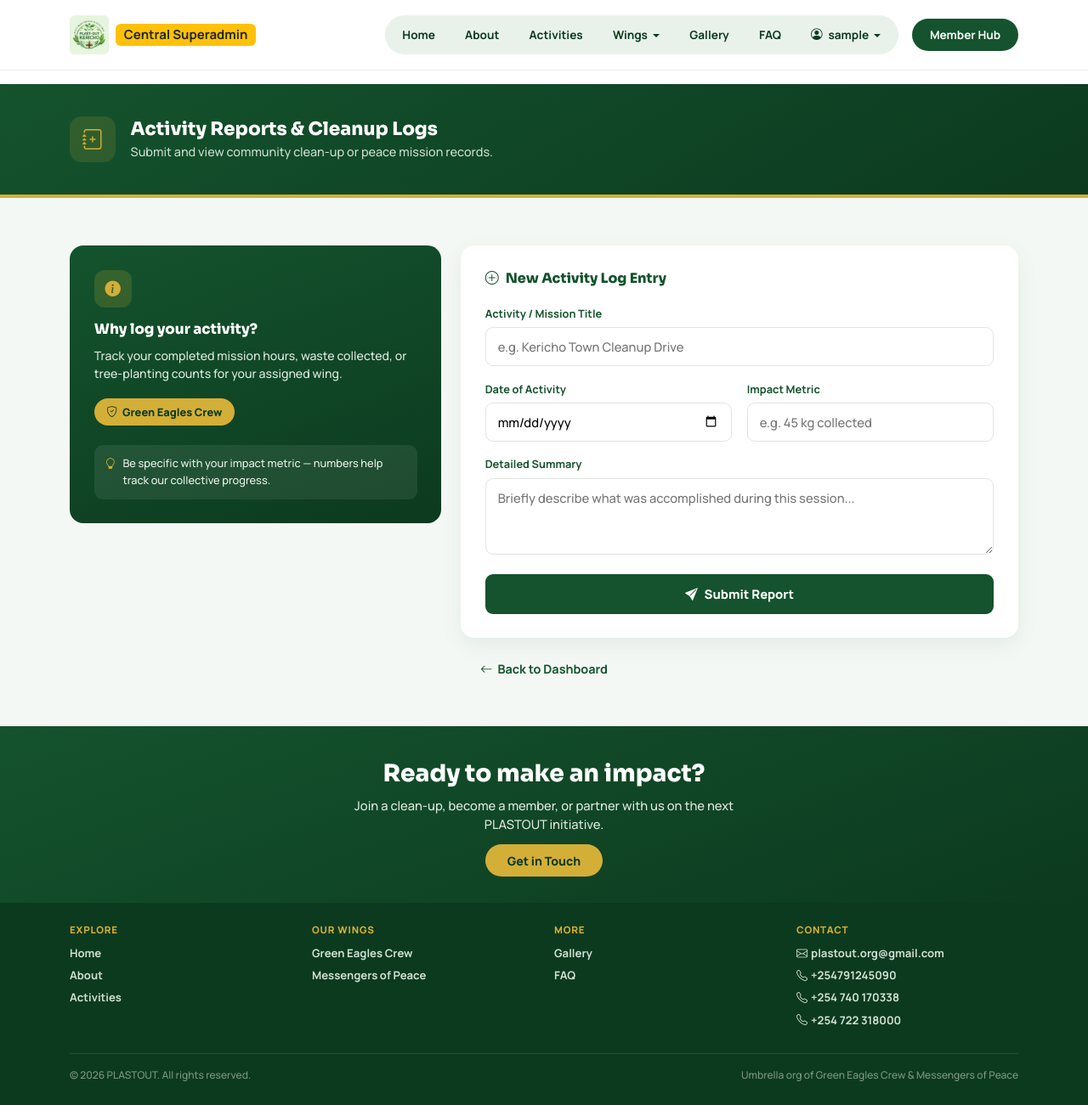
After one commit to Edujoew/green_eagles, a Django app: page /reports/ in a window 1280 px wide. The commit adds this page. Shown: the whole page at 85% size. Run offline with Django 5.2, Linux system fonts and the light colour scheme; the visitor is signed in with stand-in values (Sample User, id 1); data comes from the database, SQL or seed files in the repository.

Commit message:
Add M-Pesa payment integration and related features; update models, views, and templates for registration and activity reporting

```diff
--- a/green_eagles/models.py
+++ b/green_eagles/models.py
@@ -79,6 +79,12 @@ class MemberProfile(models.Model):
     role = models.CharField(max_length=20, choices=ROLE_CHOICES, default='MEMBER')
     patrol_name = models.CharField(max_length=50, blank=True, help_text="e.g. Rhino Patrol, Eagle Patrol")
 
+    # M-Pesa & Fee Tracking Fields Added Below
+    registration_paid = models.BooleanField(default=False)
+    scarf_balance = models.DecimalField(max_digits=6, decimal_places=2, default=200.00)
+    total_paid = models.DecimalField(max_digits=6, decimal_places=2, default=0.00)
+    mpesa_receipt = models.CharField(max_length=50, blank=True, null=True)
+
     def __str__(self):
         return f"{self.user.get_full_name() or self.user.username} - {self.get_wing_display()}"
 
--- /dev/null
+++ b/green_eagles/templates/green_eagles/activity_reports.html
@@ -0,0 +1,183 @@
+{% extends 'green_eagles/base.html' %}
+
+{% block title %}Activity Reports - PLASTOUT{% endblock %}
+
+{% block content %}
+<div class="rpt-wrap">
+    <div class="rpt-header">
+        <div class="container">
+            <div class="rpt-header-inner">
+                <div class="rpt-header-icon"><i class="bi bi-journal-plus"></i></div>
+                <div>
+                    <h2>Activity Reports &amp; Cleanup Logs</h2>
+                    <p>Submit and view community clean-up or peace mission records.</p>
+                </div>
+            </div>
+        </div>
+    </div>
+
+    <div class="container py-4">
+        <div class="rpt-grid">
+
+            <!-- Info side -->
+            <div class="rpt-info">
+                <div class="rpt-info-icon"><i class="bi bi-info-circle-fill"></i></div>
+                <h5>Why log your activity?</h5>
+                <p>Track your completed mission hours, waste collected, or tree-planting counts for your assigned wing.</p>
+                <div class="rpt-wing-tag">
+                    <i class="bi bi-shield-check"></i> {{ profile.get_wing_display }}
+                </div>
+                <div class="rpt-tip">
+                    <i class="bi bi-lightbulb"></i>
+                    <span>Be specific with your impact metric — numbers help track our collective progress.</span>
+                </div>
+            </div>
+
+            <!-- Form side -->
+            <div class="rpt-form-card">
+                <h5 class="rpt-form-title"><i class="bi bi-plus-circle"></i> New Activity Log Entry</h5>
+                <form method="POST" class="rpt-form">
+                    {% csrf_token %}
+                    <div class="rpt-field">
+                        <label>Activity / Mission Title</label>
+                        <input type="text" name="title" class="rpt-input" placeholder="e.g. Kericho Town Cleanup Drive" required>
+                    </div>
+                    <div class="rpt-field-row">
+                        <div class="rpt-field">
+                            <label>Date of Activity</label>
+                            <input type="date" name="date" class="rpt-input" required>
+                        </div>
+                        <div class="rpt-field">
+                            <label>Impact Metric</label>
+                            <input type="text" name="metric" class="rpt-input" placeholder="e.g. 45 kg collected">
+                        </div>
+                    </div>
+                    <div class="rpt-field">
+                        <label>Detailed Summary</label>
+                        <textarea name="description" rows="3" class="rpt-input" placeholder="Briefly describe what was accomplished during this session..."></textarea>
+                    </div>
+                    <button type="submit" class="rpt-submit">
+                        <i class="bi bi-send-fill"></i> Submit Report
+                    </button>
+                </form>
+            </div>
+
+        </div>
+
+        <div class="text-center mt-4">
+            <a href="{% url 'green_eagles:dashboard' %}" class="rpt-back">
+                <i class="bi bi-arrow-left"></i> Back to Dashboard
+            </a>
+        </div>
+    </div>
+</div>
+
+<style>
+.rpt-wrap{ background:#f4f8f5; min-height:calc(100vh - 200px); padding-bottom:2rem; }
+
+.rpt-header{
+    background:#0c3a1f;
+    background-image:linear-gradient(150deg,#14532d 0%,#0c3a1f 100%),repeating-linear-gradient(115deg,rgba(255,255,255,0.05) 0px,rgba(255,255,255,0.05) 1px,transparent 1px,transparent 34px);
+    padding:2.4rem 0;
+    margin-bottom:2rem;
+    border-bottom:4px solid #d4af37;
+}
+.rpt-header-inner{ display:flex; align-items:center; gap:1.1rem; }
+.rpt-header-icon{
+    width:54px; height:54px; flex-shrink:0;
+    border-radius:14px;
+    background:rgba(212,175,55,0.15);
+    color:#d4af37;
+    display:flex; align-items:center; justify-content:center;
+    font-size:1.5rem;
+}
+.rpt-header-inner h2{ color:#fff; font-weight:800; font-size:1.35rem; margin-bottom:0.2rem; }
+.rpt-header-inner p{ color:#c9ddce; font-size:0.9rem; margin-bottom:0; }
+
+.rpt-grid{
+    display:grid;
+    grid-template-columns:0.8fr 1.2fr;
+    gap:1.4rem;
+    align-items:start;
+}
+@media (max-width:900px){ .rpt-grid{ grid-template-columns:1fr; } }
+
+.rpt-info{
+    background:linear-gradient(160deg,#14532d,#0c3a1f);
+    color:#fff;
+    border-radius:16px;
+    padding:1.8rem;
+}
+.rpt-info-icon{
+    width:44px; height:44px;
+    border-radius:12px;
+    background:rgba(212,175,55,0.18);
+    color:#d4af37;
+    display:flex; align-items:center; justify-content:center;
+    font-size:1.15rem;
+    margin-bottom:1rem;
+}
+.rpt-info h5{ font-weight:800; margin-bottom:0.6rem; font-size:1.05rem; }
+.rpt-info p{ color:#dce9df; font-size:0.88rem; margin-bottom:1.2rem; }
+.rpt-wing-tag{
+    display:inline-flex; align-items:center; gap:6px;
+    background:#d4af37; color:#0c3a1f;
+    font-weight:800; font-size:0.8rem;
+    padding:0.4rem 0.9rem;
+    border-radius:50px;
+    margin-bottom:1.4rem;
+}
+.rpt-tip{
+    display:flex; gap:8px;
+    background:rgba(255,255,255,0.08);
+    border-radius:10px;
+    padding:0.8rem;
+    font-size:0.8rem;
+    color:#e7f0e9;
+}
+.rpt-tip i{ color:#d4af37; flex-shrink:0; }
+
+.rpt-form-card{
+    background:#fff;
+    border-radius:16px;
+    padding:1.8rem;
+    box-shadow:0 8px 24px rgba(20,83,45,0.08);
+}
+.rpt-form-title{
+    font-weight:800; color:#14532d; font-size:1rem;
+    display:flex; align-items:center; gap:8px;
+    margin-bottom:1.4rem;
+}
+.rpt-field{ margin-bottom:1.1rem; }
+.rpt-field-row{ display:grid; grid-template-columns:1fr 1fr; gap:1.1rem; }
+@media (max-width:500px){ .rpt-field-row{ grid-template-columns:1fr; } }
+.rpt-field label{ display:block; font-weight:700; font-size:0.8rem; color:#14532d; margin-bottom:6px; }
+.rpt-input{
+    width:100%;
+    border:1.5px solid #e0e6e2;
+    border-radius:9px;
+    padding:11px 14px;
+    font-size:0.92rem;
+    transition:border-color .2s ease, box-shadow .2s ease;
+}
+.rpt-input:focus{ outline:none; border-color:#14532d; box-shadow:0 0 0 4px rgba(20,83,45,0.1); }
+
+.rpt-submit{
+    width:100%;
+    background:#14532d; color:#fff; border:none;
+    border-radius:9px; padding:12px;
+    font-weight:800; font-size:0.92rem;
+    display:flex; align-items:center; justify-content:center; gap:8px;
+    margin-top:0.4rem;
+    transition:background .2s ease, transform .2s ease;
+}
+.rpt-submit:hover{ background:#0c3a1f; color:#fff; transform:translateY(-2px); }
+
+.rpt-back{
+    color:#14532d; font-weight:700; font-size:0.9rem;
+    text-decoration:none;
+    display:inline-flex; align-items:center; gap:6px;
+}
+.rpt-back:hover{ color:#0c3a1f; }
+</style>
+{% endblock %}
--- a/green_eagles/templates/green_eagles/base.html
+++ b/green_eagles/templates/green_eagles/base.html
@@ -293,16 +293,16 @@
                                 {% endif %}
 
                                 <li>
-                                    <a class="dropdown-item" href="#">
+                                    <a class="dropdown-item {% if request.resolver_match.url_name == 'activity_reports' %}active{% endif %}" href="{% url 'green_eagles:activity_reports' %}">
                                         <span class="wing-icon"><i class="bi bi-journal-plus"></i></span>
                                         <span>
                                             <span class="wing-name d-block">Activity Reports</span>
-                                            <span class="wing-desc">Submit & view cleanup logs</span>
+                                            <span class="wing-desc">Submit &amp; view cleanup logs</span>
                                         </span>
                                     </a>
                                 </li>
                                 <li>
-                                    <a class="dropdown-item" href="#">
+                                    <a class="dropdown-item {% if request.resolver_match.url_name == 'patrol_roster' %}active{% endif %}" href="{% url 'green_eagles:patrol_roster' %}">
                                         <span class="wing-icon"><i class="bi bi-people-fill"></i></span>
                                         <span>
                                             <span class="wing-name d-block">Patrol Roster</span>
@@ -327,7 +327,6 @@
                             <a class="nav-link {% if request.resolver_match.url_name == 'login' %}active{% endif %}" href="{% url 'green_eagles:login' %}">Login</a>
                         </li>
                         <li class="nav-item">
-                            <!-- Fixed namespace typo from green_eagers to green_eagles -->
                             <a class="nav-link {% if request.resolver_match.url_name == 'register' %}active{% endif %}" href="{% url 'green_eagles:register' %}">Register</a>
                         </li>
                     {% endif %}
--- a/green_eagles/urls.py
+++ b/green_eagles/urls.py
@@ -43,4 +43,7 @@ urlpatterns = [
     path('crew/dashboard/', views.crew_dashboard, name='crew_dashboard'),
     path('mop/dashboard/', views.mop_dashboard, name='mop_dashboard'),
     path('locked/', views.locked_out, name='locked_out'),
+    path('reports/', views.activity_reports, name='activity_reports'),
+    path('roster/', views.patrol_roster, name='patrol_roster'),
+    path('payment/waiting/', views.payment_waiting, name='payment_waiting'),
 ]
--- a/green_eagles/views.py
+++ b/green_eagles/views.py
@@ -10,6 +10,7 @@ from axes.handlers.proxy import AxesProxyHandler
 from functools import wraps
 from .models import Announcement
 from .forms import AnnouncementForm
+from .mpesa import initiate_stk_push
 
 from .models import MemberProfile, GalleryItem
 from .forms import ContactForm, GalleryItemForm, UserUpdateForm, MemberProfileUpdateForm
@@ -152,20 +153,38 @@ def register_member(request):
         form = UserCreationForm(request.POST)
         wing = request.POST.get('wing', 'GE')
         phone = request.POST.get('phone', '')
+        phone_number = request.POST.get('phone_number', '')
+        paid_amount = int(request.POST.get('payment_amount', 300))
 
         if form.is_valid():
             user = form.save()
             profile, _ = MemberProfile.objects.get_or_create(user=user)
             profile.wing = wing
             profile.phone = phone
+
+            # Fee calculation: 300 mandatory registration, remaining amount goes to 200 scarf fee
+            scarf_contribution = max(0, paid_amount - 300)
+            profile.total_paid = paid_amount
+            profile.registration_paid = (paid_amount >= 300)
+            profile.scarf_balance = max(0, 200 - scarf_contribution)
             profile.save()
+
+            # Trigger M-Pesa STK Push
+            try:
+                stk_response = initiate_stk_push(phone_number, paid_amount, f"PLASTOUT-{user.username}")
+                if stk_response.get('ResponseCode') == '0':
+                    messages.success(request, 'STK Push sent to your phone! Please enter your M-Pesa PIN to complete registration.')
+                else:
+                    messages.warning(request, 'Account created, but M-Pesa prompt failed to trigger. You can retry from the waiting screen.')
+            except Exception:
+                messages.warning(request, 'Account created, but payment gateway encountered an issue.')
 
             # Explicitly set the backend attribute for axes/multiple backends compatibility
             user.backend = 'axes.backends.AxesBackend'
 
             login(request, user)
             messages.success(request, 'Welcome to PLASTOUT! Your account was created successfully.')
-            return redirect('green_eagles:dashboard')
+            return redirect('green_eagles:payment_waiting')
     else:
         form = UserCreationForm()
 
@@ -453,3 +472,45 @@ def mop_dashboard(request):
 
 def locked_out(request):
     return render(request, 'green_eagles/locked.html')
+
+@login_required
+def activity_reports(request):
+    profile, _ = MemberProfile.objects.get_or_create(user=request.user)
+    return render(request, 'green_eagles/activity_reports.html', {'profile': profile})
+
+@login_required
+def patrol_roster(request):
+    profile, _ = MemberProfile.objects.get_or_create(user=request.user)
+    # Fetch members depending on their wing or show all if EXEC/Superuser
+    if request.user.is_superuser or profile.role == 'EXEC' or profile.wing == 'BOTH':
+        members = MemberProfile.objects.select_related('user').all()
+    else:
+        members = MemberProfile.objects.select_related('user').filter(wing=profile.wing)
+
+    context = {
+        'profile': profile,
+        'members': members,
+    }
+    return render(request, 'green_eagles/patrol_roster.html', context)
+
+@login_required
+def payment_waiting(request):
+    profile, _ = MemberProfile.objects.get_or_create(user=request.user)
+
+    if request.method == 'POST':
+        # Allow user to retry STK push if they missed it
+        phone_number = request.POST.get('phone_number', profile.phone)
+        amount = 500 if profile.scarf_balance > 0 else 300
+
+        try:
+            stk_response = initiate_stk_push(phone_number, amount, f"PLASTOUT-{request.user.username}")
+            if stk_response.get('ResponseCode') == '0':
+                messages.success(request, 'New STK Push sent to your phone! Please check your screen.')
+            else:
+                messages.error(request, 'Failed to trigger M-Pesa prompt. Please try again.')
+        except Exception:
+            messages.error(request, 'Payment gateway error. Please try again later.')
+
+        return redirect('green_eagles:payment_waiting')
+
+    return render(request, 'green_eagles/payment_waiting.html', {'profile': profile})
```
Also changed, not shown: core/settings.py (+7 -0 lines), green_eagles/mpesa.py (added, +62 -0 lines), green_eagles/templates/green_eagles/patrol_roster.html (added, +166 -0 lines), green_eagles/templates/green_eagles/payment_waiting.html (added, +46 -0 lines), green_eagles/templates/green_eagles/register.html (+20 -5 lines), green_eagles/migrations/0007_memberprofile_mpesa_receipt_and_more.py (added).
